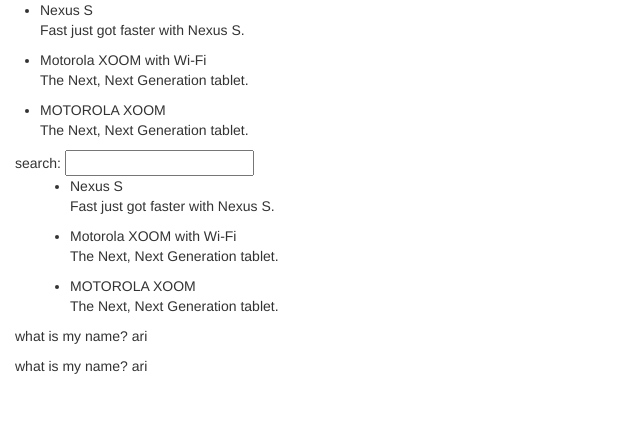
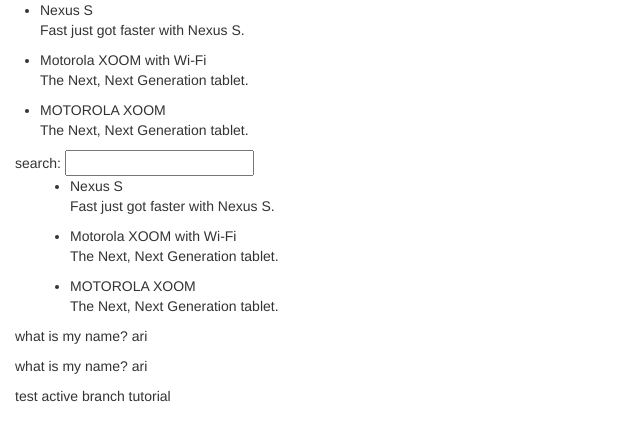
Before and after one commit to arimoelhadi/tutorial, a website: page app/index.html in a window 1280 px wide. Shown: the whole page, without its empty margins (0-640 px from the left). Drawn offline with Linux system fonts and the light colour scheme.

Commit message:
branch tutorial update paragraph

```diff
--- a/app/index.html
+++ b/app/index.html
@@ -37,6 +37,8 @@
 
 		   <p>what is my name? {{name}}</p>
 		   <p>what is my name? {{name}}</p>
+
+		   <p> test active branch tutorial </p>
 	      </div>
 	    </div>
 	</div>
```
